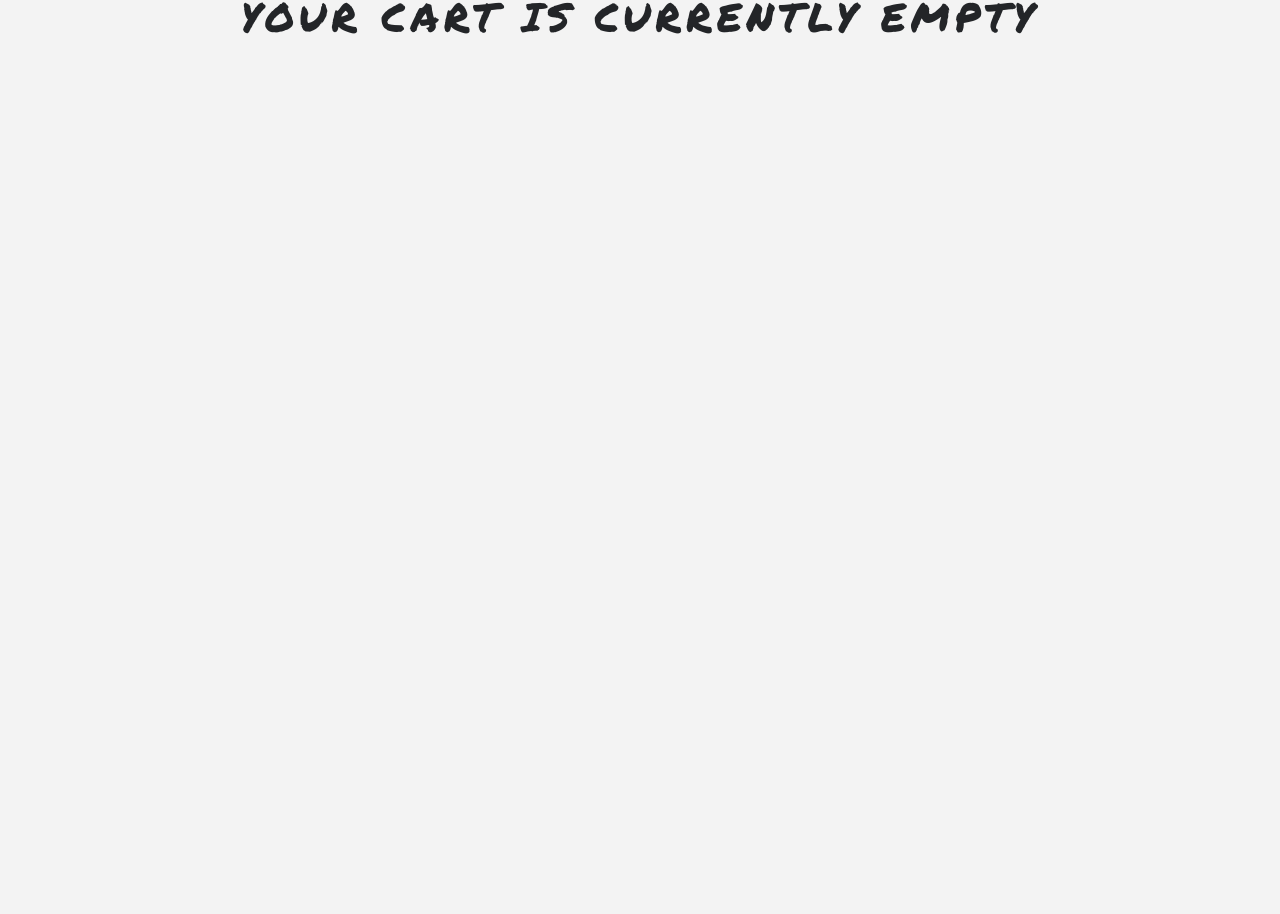
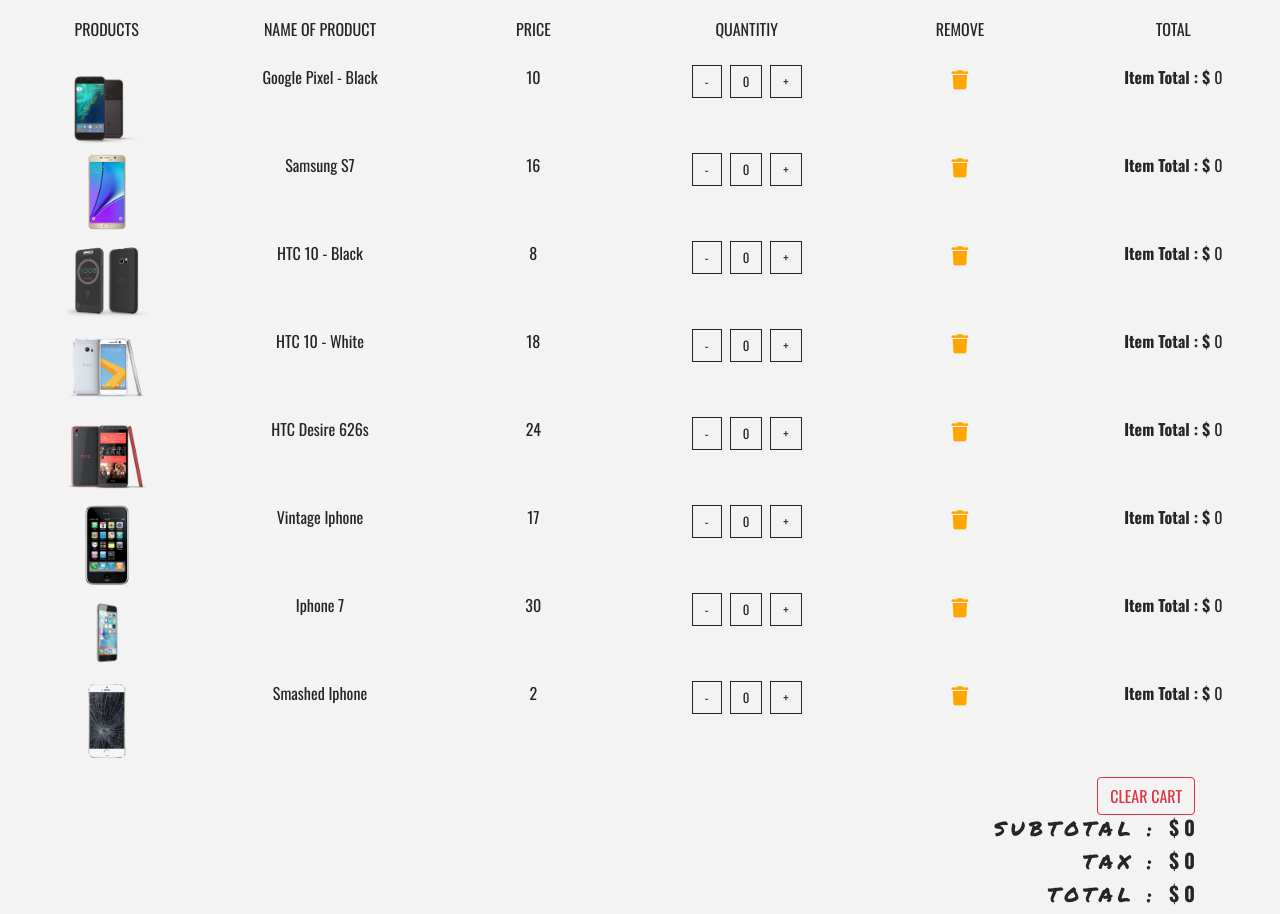
Before and after one commit to jay311311/e-commerce_react.js, a React (Create React App) app: page /cart in a window 1280 px wide. Shown: the part 121-1035 px from the top of the page. Before the commit the page ends 800 px from the top, so only its background shows below. Built offline with nearby package versions, Linux system fonts and the light colour scheme.

Commit message:
making a cartList Component & cartItem Component & cartTotal(without Calculation)

```diff
--- a/src/App.css
+++ b/src/App.css
@@ -24,3 +24,23 @@
 .text-bright{
   color:var(--lightBlue)
 }
+
+.btn-black{
+  background :transparent;
+  text-transform:capitalize;
+  font-size: 0.8rem  !important;
+  color: var(--mainDark) !important;
+  border-radius:  0 !important;
+  border: 0.1rem var(--mainDark) solid !important;
+}
+
+.btn-black:hover{
+  background: var(--mainDark) !important;
+  color: var(--mainWhite) !important;
+}
+
+.cart-icon{
+  cursor: pointer;
+  font-size: 1.2rem;
+  color: var(--mainYellow)
+}
--- a/src/compoenets/Cart/Cart.js
+++ b/src/compoenets/Cart/Cart.js
@@ -2,6 +2,8 @@
 import Title from "../Title"
 import CartColumns from "./CartColumns"
 import EmptyCart from "./EmptyCart"
+import CartList from "./CartList"
+import CartTotal from "./CartTotal"
 import {ProductConsumer} from "../../context"
 
 export default class Cart extends Component {
@@ -16,6 +18,8 @@
                                 <React.Fragment>
                                     <Title name = "Your " title ="Cart"/>
                                     <CartColumns/>
+                                    <CartList value={value}/>
+                                    <CartTotal value={value}/>
                                 </React.Fragment>
                             )
                         }else{
--- /dev/null
+++ b/src/compoenets/Cart/CartItem.js
@@ -0,0 +1,41 @@
+import React from 'react'
+
+export default function CartItem({item,value}) {
+
+    const {id, title, img, price,total,count} = item;
+    const {increment,decrement,removeItem} = value;
+
+    return (
+        <div className="row my-2 text-capitalize text-center">
+            <div className="col-10 mx-auto col-lg-2">
+                <img src={img} style={{width:"5rem",height:"5rem"}} className="img-fluid" alt="product"></img>
+            </div>
+            <div className="col-10 mx-auto col-lg-2">
+                <span className="d-lg-none"> product : </span> {title}
+            </div>
+            <div className="col-10 mx-auto col-lg-2">
+            <span className="d-lg-none"> price : </span> {price}
+            </div>
+            <div className="col-10 mx-auto col-lg-2 my-2 my-lg-0">
+                <div className="d-flex justify-content-center">
+                    <span className="btn btn-black mx-1" onClick={()=>decrement(id)}>
+                        -
+                    </span>
+                    <span className="btn btn-black mx-1">{count}</span>
+                    <span className="btn btn-black mx-1" onClick={()=>increment(id)}>
+                        +
+                    </span>
+                </div>
+            </div>
+            {/* */}
+            <div className="col-10 mx-auto col-lg-2">
+                <div className="cart-icon" onClick={()=>removeItem(id)}>
+                    <i className="fas fa-trash"></i>
+                </div>
+            </div>
+            <div className="col-10 mx-auto col-lg-2">
+                <strong>item total : $ </strong>{total}
+            </div>
+        </div>
+    )
+}
--- /dev/null
+++ b/src/compoenets/Cart/CartList.js
@@ -0,0 +1,17 @@
+import React from 'react'
+import CartItem from "./CartItem"
+
+export default function CartList({value}) {
+
+const {cart}= value
+console.log(value,cart)
+
+    return (
+        <div className="container-fluid">
+            {cart.map(item=>{
+                return (<CartItem key={item.id} item={item} value={value}/>)
+            })}
+
+        </div>
+    )
+}
--- /dev/null
+++ b/src/compoenets/Cart/CartTotal.js
@@ -0,0 +1,36 @@
+import React from 'react'
+import {Link} from "react-router-dom"
+
+export default function CartTotal({value}) {
+    const {cartSubTotal, cartTax, cartTotal, clearCart} = value;
+
+    return (
+        <React.Fragment>
+            <div className="container">
+                <div className="row">
+                    <div className="col-10 mt-2 ml-sm-5 ml-md-auto col-sm-8 text-capitalize text-right">
+                        <Link to="/">
+                            <button className=" btn btn-outline-danger text-uppercase mb-3px-5"
+                                    type="button"
+                                    onClick={()=>clearCart()}>
+                                clear cart
+                            </button>
+                        </Link>
+                        <h5>
+                            <span className="text-title"> subtotal : </span>
+                            <strong> $ {cartSubTotal}</strong>
+                        </h5>
+                        <h5>
+                            <span className="text-title"> tax : </span>
+                            <strong> $ {cartTax}</strong>
+                        </h5>
+                        <h5>
+                            <span className="text-title"> total : </span>
+                            <strong> $ {cartTotal}</strong>
+                        </h5>
+                    </div>
+                </div>
+            </div>
+        </React.Fragment>
+    )
+}
--- a/src/context.js
+++ b/src/context.js
@@ -9,7 +9,7 @@
    state={
        products:[],
        detailProduct:detailProduct,
-       cart:[],
+       cart:storeProducts,
        modalOpen:false,
        modalProduct:detailProduct,
         cartSubTotal:0,
```
